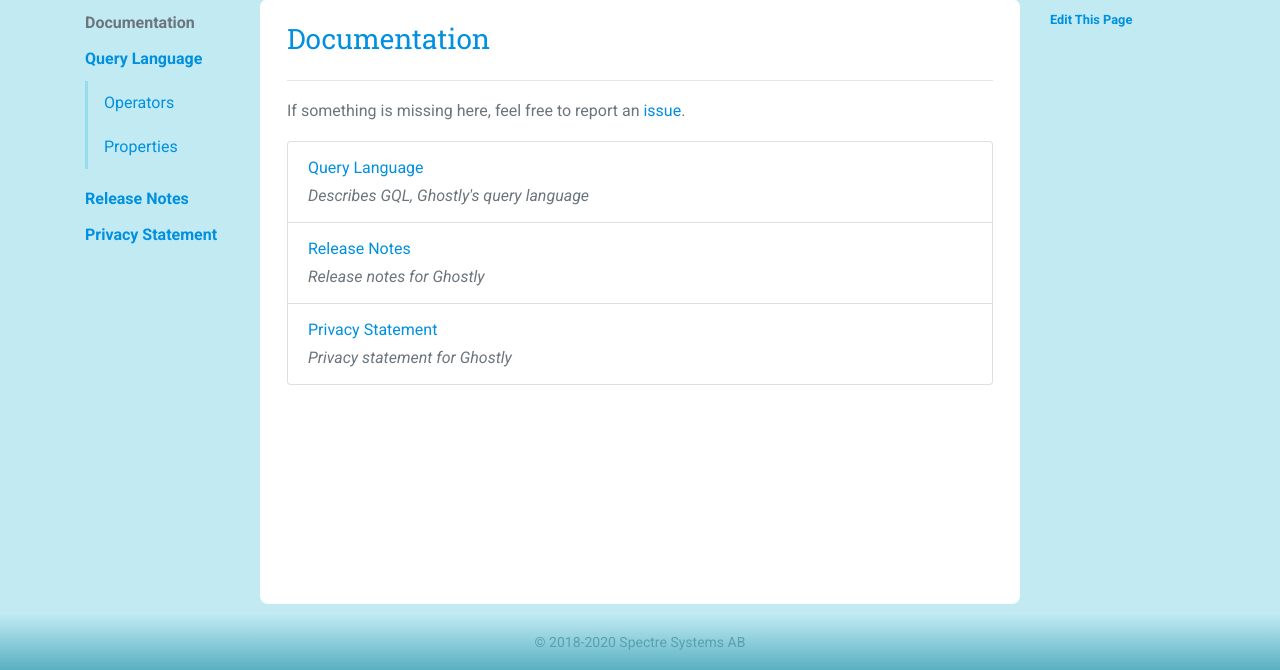
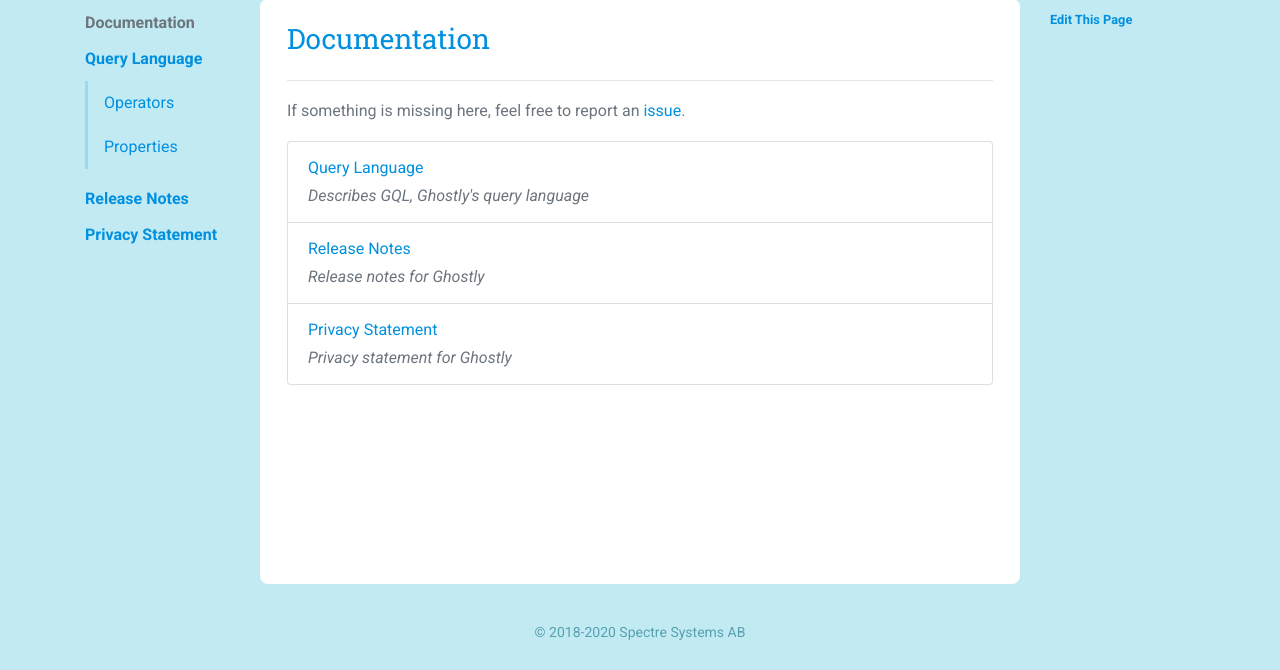
Before and after one commit to spectresystems/website, a web app: page /ghostly/docs in a window 1280 px wide. Shown: the part 130-800 px from the top of the page. Run offline with its HTML, style and script files only (its server is not run), Linux system fonts and the light colour scheme; data that the repository does not hold is empty; some libraries are stand-ins or nearby versions.

Commit message:
Deployment from Statiq

```diff
--- a/assets/ghostly/css/styles.css
+++ b/assets/ghostly/css/styles.css
@@ -243,7 +243,7 @@ h2, h3 { color: #48bdfe; }
 
 #footer { background-color: #212529; }
 
-#ghostly-footer { background: #96DCEA linear-gradient(180deg, #c1eaf3, #59B0C1) repeat-x !important; }
+#ghostly-footer { background: #c1eaf3; }
 
 .bg-ghostly { background-color: #6ccee2; }
 
--- a/ghostly/docs/index.html
+++ b/ghostly/docs/index.html
@@ -120,7 +120,7 @@ report an <a href="https://github.com/spectresystems/ghostly/issues/new/choose">
             </div>
         </div>
     </div>
-        <div id="ghostly-footer" class="p-3 text-gray font-size-sm text-center" style="margin-top: 10px;">
+        <div id="ghostly-footer" class="p-3 text-gray font-size-sm text-center" style="margin-top: 20px; margin-bottom: 10px;">
             <div class="container">
                 <div style="color: #57A1AF">© 2018-2020 Spectre Systems AB</div>
             </div>
--- a/ghostly/docs/privacy.html
+++ b/ghostly/docs/privacy.html
@@ -152,7 +152,7 @@ such data to its author.</p>
             </div>
         </div>
     </div>
-        <div id="ghostly-footer" class="p-3 text-gray font-size-sm text-center" style="margin-top: 10px;">
+        <div id="ghostly-footer" class="p-3 text-gray font-size-sm text-center" style="margin-top: 20px; margin-bottom: 10px;">
             <div class="container">
                 <div style="color: #57A1AF">© 2018-2020 Spectre Systems AB</div>
             </div>
--- a/ghostly/docs/query/index.html
+++ b/ghostly/docs/query/index.html
@@ -149,7 +149,7 @@ vulnerabilities and commits.</p>
             </div>
         </div>
     </div>
-        <div id="ghostly-footer" class="p-3 text-gray font-size-sm text-center" style="margin-top: 10px;">
+        <div id="ghostly-footer" class="p-3 text-gray font-size-sm text-center" style="margin-top: 20px; margin-bottom: 10px;">
             <div class="container">
                 <div style="color: #57A1AF">© 2018-2020 Spectre Systems AB</div>
             </div>
--- a/ghostly/docs/query/operators.html
+++ b/ghostly/docs/query/operators.html
@@ -184,7 +184,7 @@ an ID that it less than <code>100</code></p>
             </div>
         </div>
     </div>
-        <div id="ghostly-footer" class="p-3 text-gray font-size-sm text-center" style="margin-top: 10px;">
+        <div id="ghostly-footer" class="p-3 text-gray font-size-sm text-center" style="margin-top: 20px; margin-bottom: 10px;">
             <div class="container">
                 <div style="color: #57A1AF">© 2018-2020 Spectre Systems AB</div>
             </div>
--- a/ghostly/docs/query/properties.html
+++ b/ghostly/docs/query/properties.html
@@ -257,7 +257,7 @@
             </div>
         </div>
     </div>
-        <div id="ghostly-footer" class="p-3 text-gray font-size-sm text-center" style="margin-top: 10px;">
+        <div id="ghostly-footer" class="p-3 text-gray font-size-sm text-center" style="margin-top: 20px; margin-bottom: 10px;">
             <div class="container">
                 <div style="color: #57A1AF">© 2018-2020 Spectre Systems AB</div>
             </div>
--- a/ghostly/docs/release-notes.html
+++ b/ghostly/docs/release-notes.html
@@ -417,7 +417,7 @@
             </div>
         </div>
     </div>
-        <div id="ghostly-footer" class="p-3 text-gray font-size-sm text-center" style="margin-top: 10px;">
+        <div id="ghostly-footer" class="p-3 text-gray font-size-sm text-center" style="margin-top: 20px; margin-bottom: 10px;">
             <div class="container">
                 <div style="color: #57A1AF">© 2018-2020 Spectre Systems AB</div>
             </div>
```
